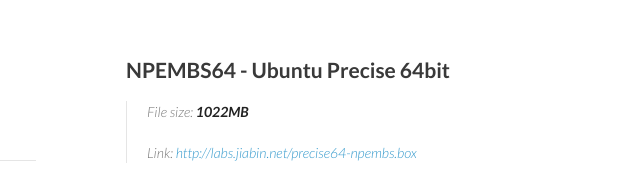
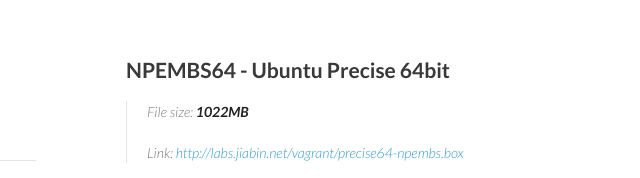
Before and after one commit to jiabin/vagrant-boxes, a plain HTML site: page index.html in a window 1280 px wide. Shown: the top 178 px of the page, 444-1084 px from the left. Drawn offline with Linux system fonts and the light colour scheme.

Commit message:
Link fixed

```diff
--- a/index.html
+++ b/index.html
@@ -34,7 +34,7 @@
 
         <blockquote>
             <p>File size: <strong>1022MB</strong></p>
-            <p>Link: <strong><a href="http://labs.jiabin.net/precise64-npembs.box">http://labs.jiabin.net/precise64-npembs.box</a></strong></p>
+            <p>Link: <strong><a href="http://labs.jiabin.net/vagrant/precise64-npembs.box">http://labs.jiabin.net/vagrant/precise64-npembs.box</a></strong></p>
         </blockquote>
 
         <table width="100%">
```
